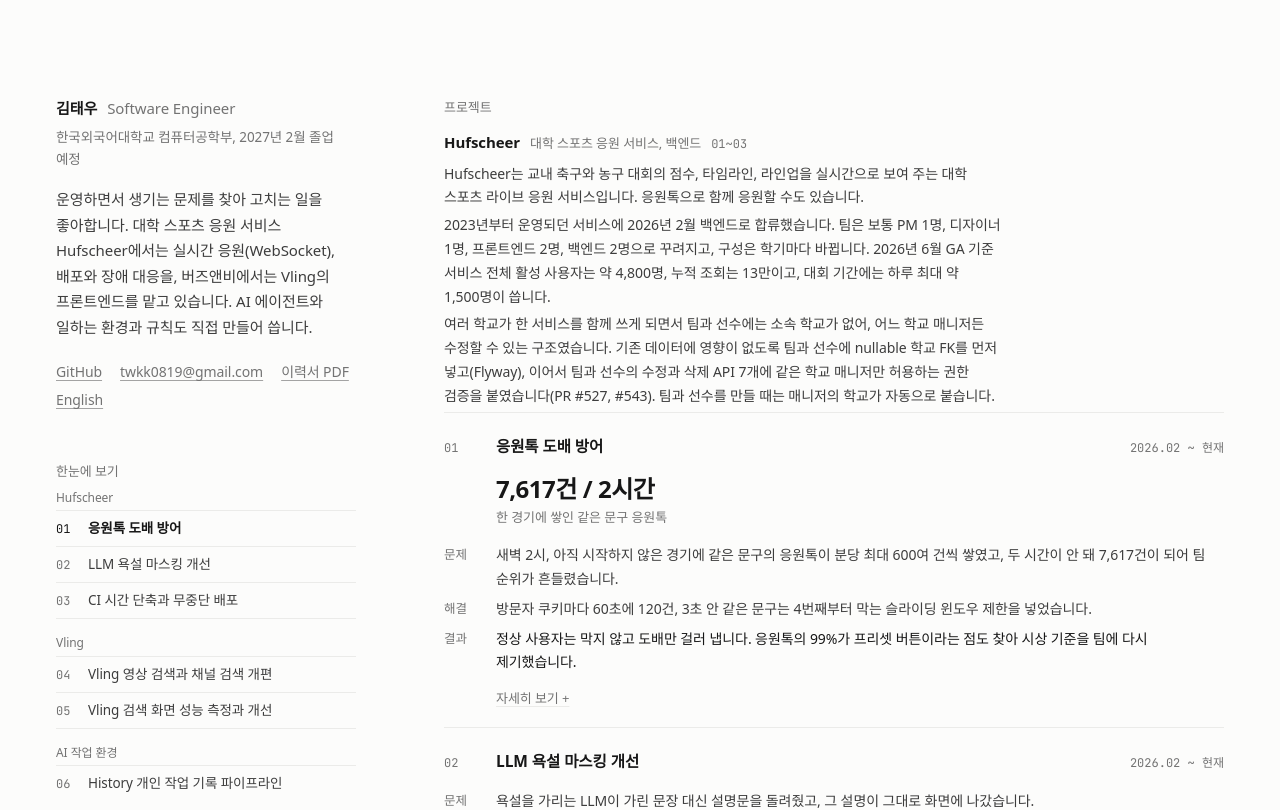
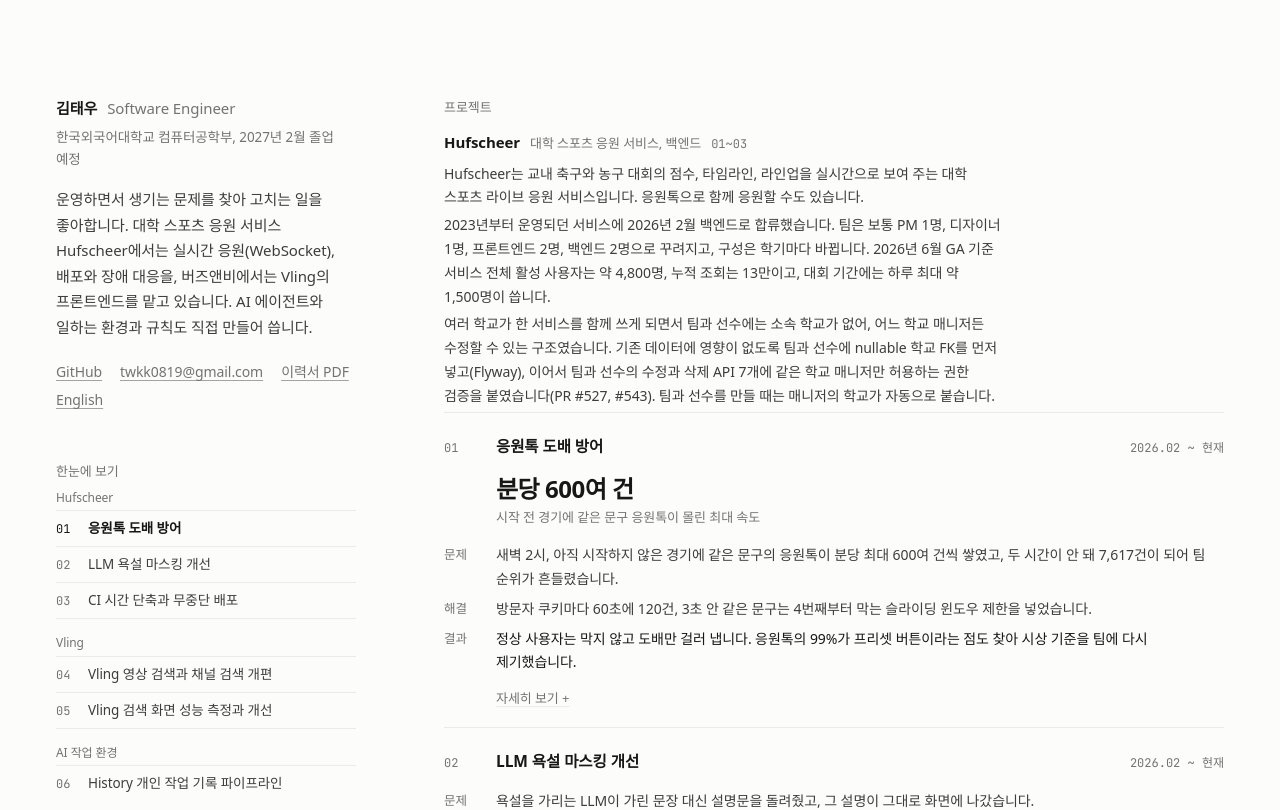
Before and after one commit to TAEW00KIM/TAEW00KIM.github.io, a React (Vite) app: page / in a window 1280 px wide. Shown: the top 810 px of the page. Built offline with nearby package versions, Linux system fonts and the light colour scheme; a web font is replaced by a local one.

Commit message:
fix: 응원톡 대표 수치를 분당 600여 건으로, 라벨을 속도에 맞춤

```diff
--- a/src/data.en.ts
+++ b/src/data.en.ts
@@ -133,7 +133,7 @@ export const projects: Project[] = [
     org: "Hufscheer, backend", period: "2026.02 ~ present",
     summary:
       "Floods of identical cheer chat messages shifted the team rankings. I blocked the spam without blocking normal users.",
-    stat: { value: "7,617 in 2 hours", label: "identical cheer messages on one match, now blocked" },
+    stat: { value: "~600 / min", label: "peak rate of identical cheer messages on a match not yet started" },
     key: "Spam blocked, award rule rethought",
     problem: "At 2 a.m., identical cheer messages piled onto a match that had not started, at up to about 600 per minute, reaching 7,617 in under two hours and skewing the team ranking.",
     solution: "Added a sliding-window limit per visitor cookie: 120 messages per 60 seconds, and the 4th identical message within 3 seconds is blocked.",
--- a/src/data.ts
+++ b/src/data.ts
@@ -168,7 +168,7 @@ export const projects: Project[] = [
     org: "Hufscheer, 백엔드", period: "2026.02 ~ 현재",
     summary:
       "같은 문구의 응원톡이 몰려 팀 순위가 흔들렸습니다. 정상 사용자는 막히지 않는 선에서 도배를 막았습니다.",
-    stat: { value: "7,617건 / 2시간", label: "한 경기에 쌓인 같은 문구 응원톡" },
+    stat: { value: "분당 600여 건", label: "시작 전 경기에 같은 문구 응원톡이 몰린 최대 속도" },
     key: "도배 차단, 시상 기준 재검토",
     problem: "새벽 2시, 아직 시작하지 않은 경기에 같은 문구의 응원톡이 분당 최대 600여 건씩 쌓였고, 두 시간이 안 돼 7,617건이 되어 팀 순위가 흔들렸습니다.",
     solution: "방문자 쿠키마다 60초에 120건, 3초 안 같은 문구는 4번째부터 막는 슬라이딩 윈도우 제한을 넣었습니다.",
```
